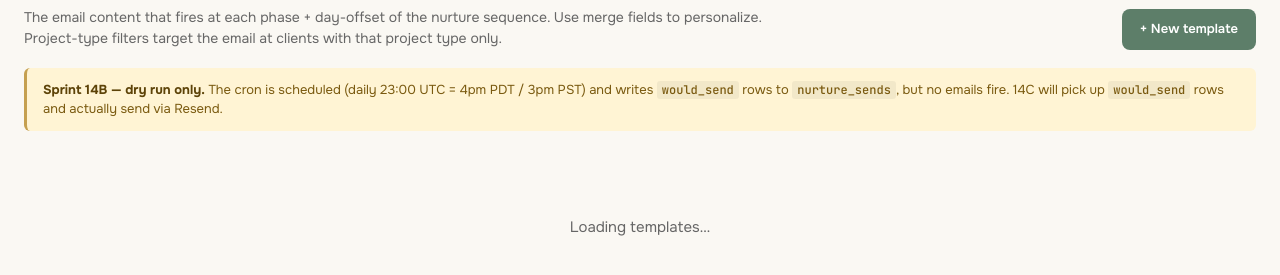
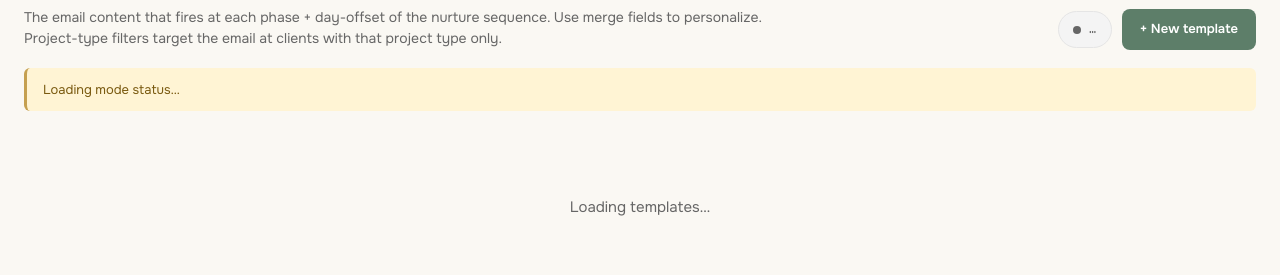
Before and after one commit to tmcmullen99/bayside-proposals, a website: page bpb 3/public/admin/nurture-templates.html in a window 1280 px wide. Shown: the part 131-406 px from the top of the page. Drawn offline with nearby package versions, Linux system fonts and the light colour scheme; a script that the page names is missing.

Commit message:
Update nurture-templates.html
Sprint 14C.1: nurture-templates.html — test/live mode toggle in header

```diff
--- a/bpb 3/public/admin/nurture-templates.html
+++ b/bpb 3/public/admin/nurture-templates.html
@@ -39,6 +39,9 @@
       color: var(--muted); font-size: 14px; line-height: 1.55;
       margin: 0; max-width: 760px;
     }
+    .nt-header-actions {
+      display: flex; gap: 10px; align-items: center; flex-wrap: wrap;
+    }
 
     .nt-new-btn {
       background: var(--green); color: #fff; border: none;
@@ -47,6 +50,38 @@
       transition: background 0.12s;
     }
     .nt-new-btn:hover { background: var(--green-dark); }
+
+    /* Test/live mode toggle pill */
+    .nt-mode-toggle {
+      display: inline-flex; align-items: center; gap: 8px;
+      padding: 8px 14px;
+      border-radius: 999px;
+      border: 1px solid;
+      font: inherit; font-size: 12px; font-weight: 600;
+      letter-spacing: 0.04em; text-transform: uppercase;
+      cursor: pointer;
+      transition: background 0.12s, border-color 0.12s;
+      font-family: 'JetBrains Mono', monospace;
+    }
+    .nt-mode-toggle.is-test {
+      background: #fff4d4; border-color: #c5a050; color: #7a5a10;
+    }
+    .nt-mode-toggle.is-test:hover { background: #ffe8a8; }
+    .nt-mode-toggle.is-live {
+      background: #fbe6e6; border-color: #b04040; color: #8a2a2a;
+    }
+    .nt-mode-toggle.is-live:hover { background: #f5cccc; }
+    .nt-mode-toggle.is-loading {
+      background: #f4f4f4; border-color: var(--border); color: var(--muted);
+      cursor: wait;
+    }
+    .nt-mode-dot {
+      width: 8px; height: 8px; border-radius: 50%;
+      background: currentColor;
+    }
+    .nt-mode-toggle.is-live .nt-mode-dot {
+      box-shadow: 0 0 0 3px rgba(176, 64, 64, 0.18);
+    }
 
     .nt-warn {
       background: var(--warn-soft); border-left: 3px solid #c5a050;
@@ -59,6 +94,12 @@
       font-family: 'JetBrains Mono', monospace; font-size: 12px;
       background: rgba(0,0,0,0.05); padding: 1px 5px; border-radius: 3px;
     }
+    .nt-warn.is-live {
+      background: #fbe6e6; border-left-color: var(--danger);
+      color: #8a2a2a;
+    }
+    .nt-warn.is-live strong { color: var(--danger); }
+    .nt-warn.is-live code { background: rgba(176, 64, 64, 0.10); }
 
     .nt-loading { text-align: center; padding: 60px 20px; color: var(--muted); }
 
@@ -157,9 +198,7 @@
       box-shadow: 0 24px 60px rgba(0, 0, 0, 0.36);
       display: flex; flex-direction: column; overflow: hidden;
     }
-    .nte-head {
-      padding: 18px 24px; border-bottom: 1px solid var(--border);
-    }
+    .nte-head { padding: 18px 24px; border-bottom: 1px solid var(--border); }
     .nte-eyebrow {
       font-family: 'JetBrains Mono', monospace;
       font-size: 11px; letter-spacing: 0.18em;
@@ -176,9 +215,7 @@
       flex: 1; overflow-y: auto;
       display: grid; grid-template-columns: 1fr 1fr; gap: 24px;
     }
-    .nte-side {
-      display: flex; flex-direction: column; gap: 14px; min-width: 0;
-    }
+    .nte-side { display: flex; flex-direction: column; gap: 14px; min-width: 0; }
     .nte-side h3 {
       margin: 0; font-size: 12px; font-weight: 600;
       letter-spacing: 0.08em; text-transform: uppercase;
@@ -302,11 +339,17 @@
       <h1>Nurture templates</h1>
       <p>The email content that fires at each phase + day-offset of the nurture sequence. Use merge fields to personalize. Project-type filters target the email at clients with that project type only.</p>
     </div>
-    <button class="nt-new-btn" id="ntNewBtn" type="button">+ New template</button>
+    <div class="nt-header-actions">
+      <button class="nt-mode-toggle is-loading" id="ntModeToggle" type="button" title="Click to toggle test/live mode">
+        <span class="nt-mode-dot"></span>
+        <span id="ntModeLabel">…</span>
+      </button>
+      <button class="nt-new-btn" id="ntNewBtn" type="button">+ New template</button>
+    </div>
   </header>
 
-  <div class="nt-warn">
-    <strong>Sprint 14B — dry run only.</strong> The cron is scheduled (daily 23:00 UTC = 4pm PDT / 3pm PST) and writes <code>would_send</code> rows to <code>nurture_sends</code>, but no emails fire. 14C will pick up <code>would_send</code> rows and actually send via Resend.
+  <div class="nt-warn" id="ntModeBanner">
+    Loading mode status…
   </div>
 
   <div id="ntContent">
```
